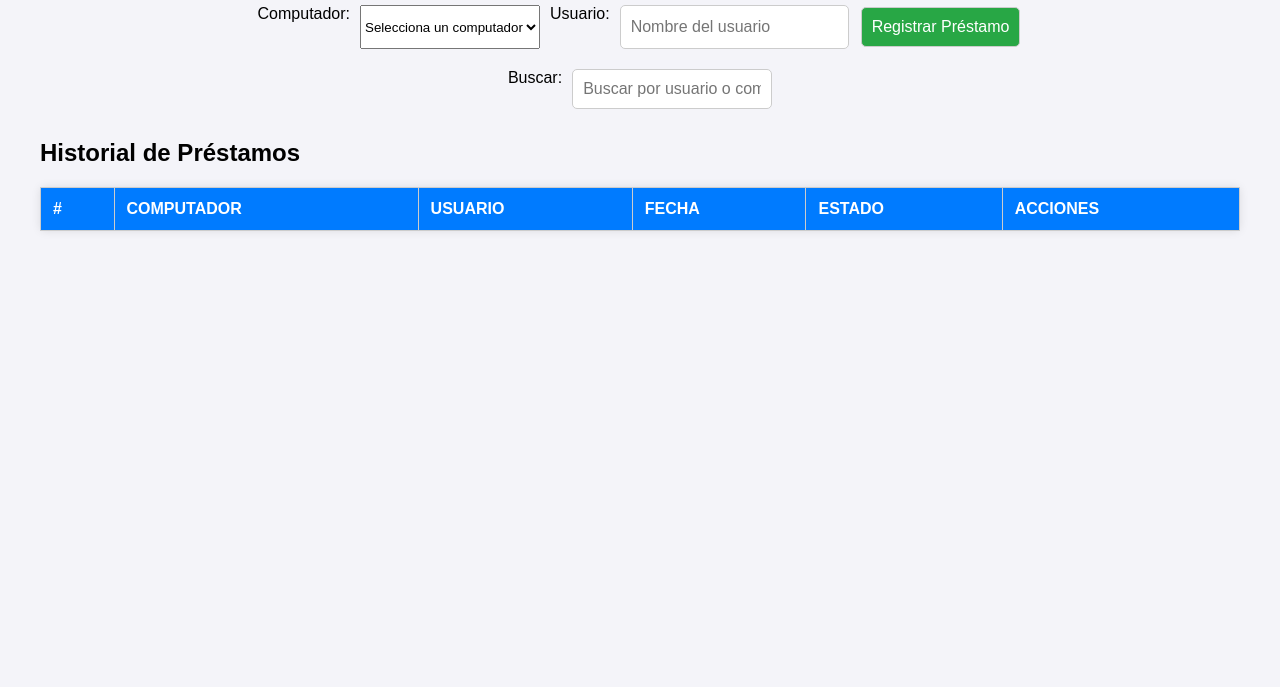
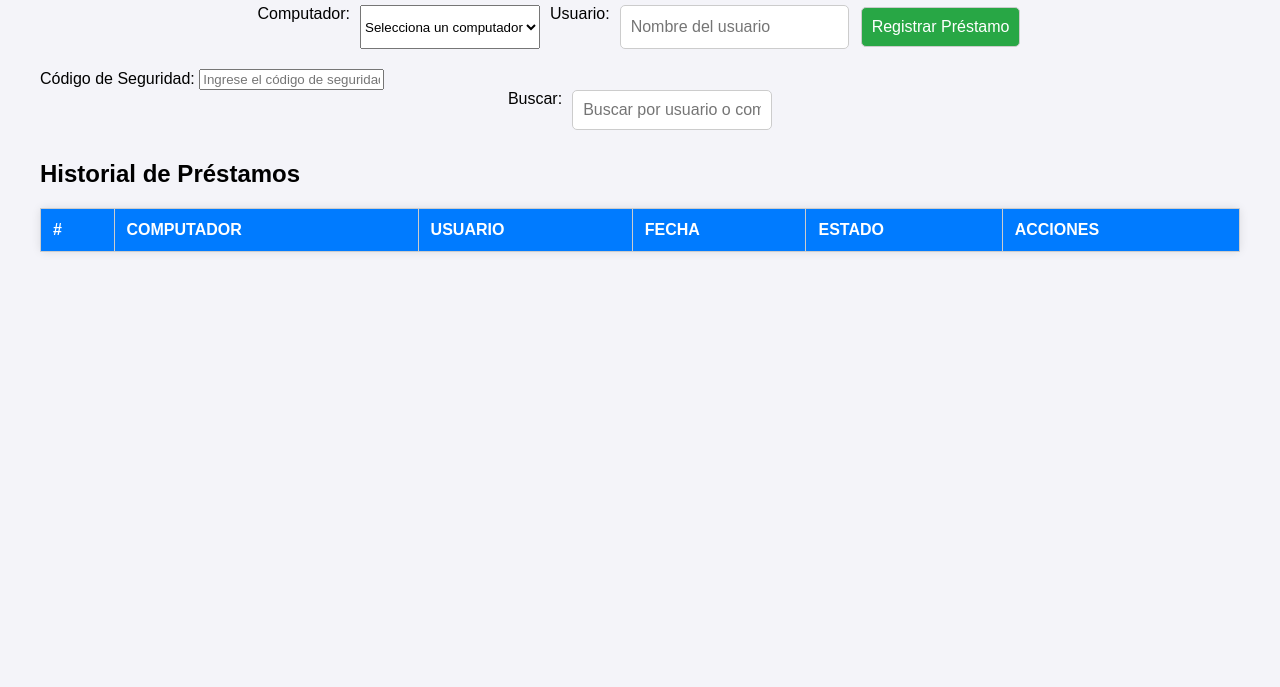
Before and after one commit to katbl23/hcolegio, a website: page public/index.html in a window 1280 px wide. Shown: the part 113-800 px from the top of the page. Drawn offline with Linux system fonts and the light colour scheme; no server answers.

Commit message:
Agregar boton de seguridad

```diff
--- a/public/index.html
+++ b/public/index.html
@@ -18,6 +18,12 @@
     <input type="text" id="usuario" placeholder="Nombre del usuario">
     <button id="addLoan">Registrar Préstamo</button>
   </div>
+
+<!-- Aquí agregamos el campo para ingresar el código de seguridad -->
+<div class="security-container">
+  <label for="securityCode">Código de Seguridad:</label>
+  <input type="password" id="securityCode" placeholder="Ingrese el código de seguridad">
+</div>
 
   <div class="search-container">
     <label for="search">Buscar:</label>
```
